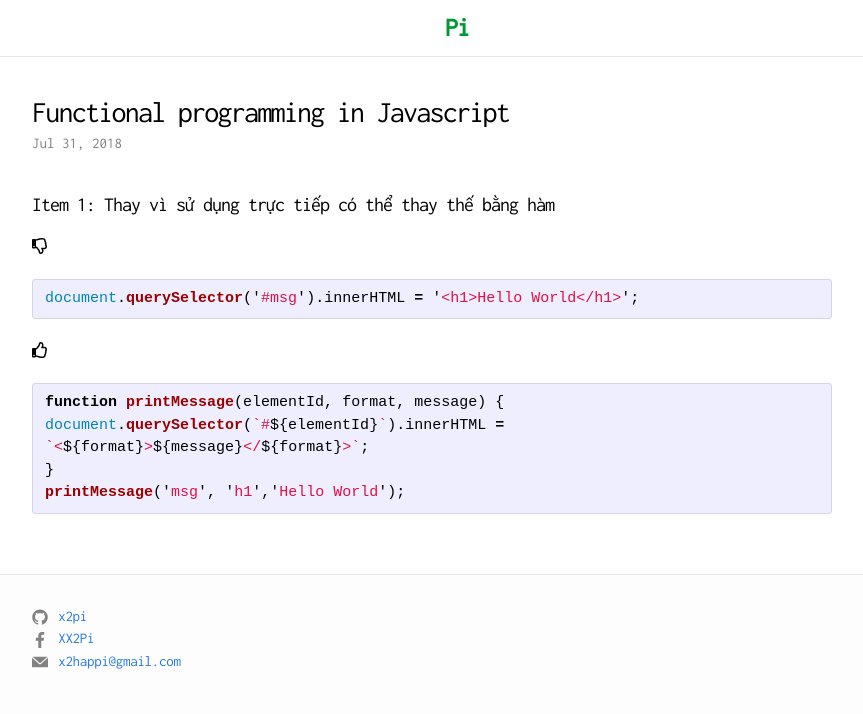
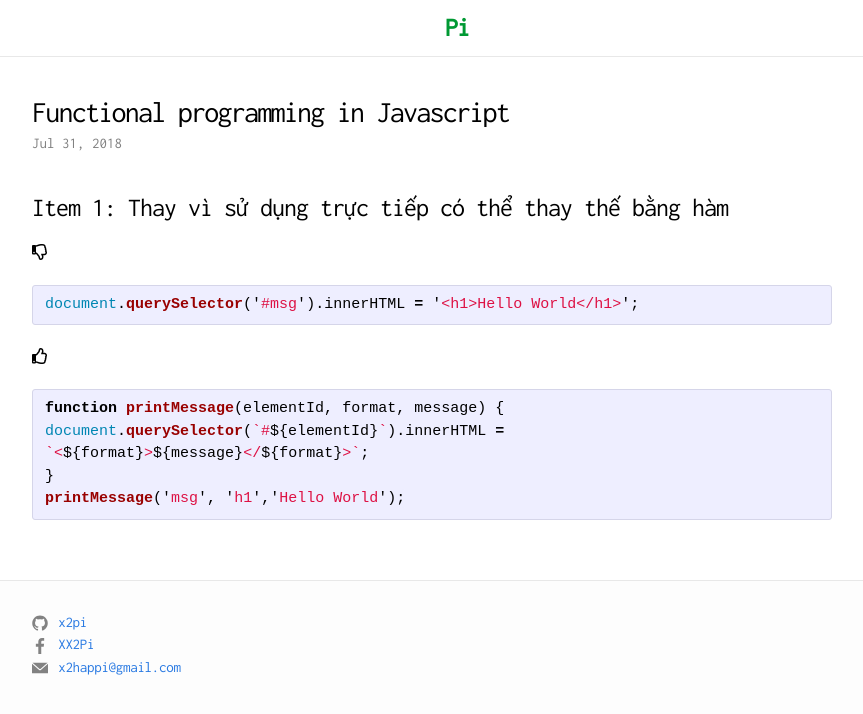
Before and after one commit to x2pi/x2pi.github.io, a Jekyll site: the page built from _posts/2018-07-31-functional-programming-in-javascript.md, in a window 1280 px wide. Shown: the top 714 px of the page, without its empty margins (208-1071 px from the left). Built offline with Jekyll 4.4.1, drawn with Linux system fonts in a browser that asks for light colours; nearby versions of some CDN libraries; comment, search, counter and statistics services are not loaded.

````diff
--- a/_posts/2018-07-31-functional-programming-in-javascript.md
+++ b/_posts/2018-07-31-functional-programming-in-javascript.md
@@ -8,7 +8,7 @@ tags:
 - Functional Programing
 
 ---
-#### Item 1: Thay vì sử dụng trực tiếp có thể thay thế bằng hàm
+### Item 1: Thay vì sử dụng trực tiếp có thể thay thế bằng hàm
 <i class="far fa-thumbs-down"></i>
 ```javascript
 document.querySelector('#msg').innerHTML = '<h1>Hello World</h1>';
````
